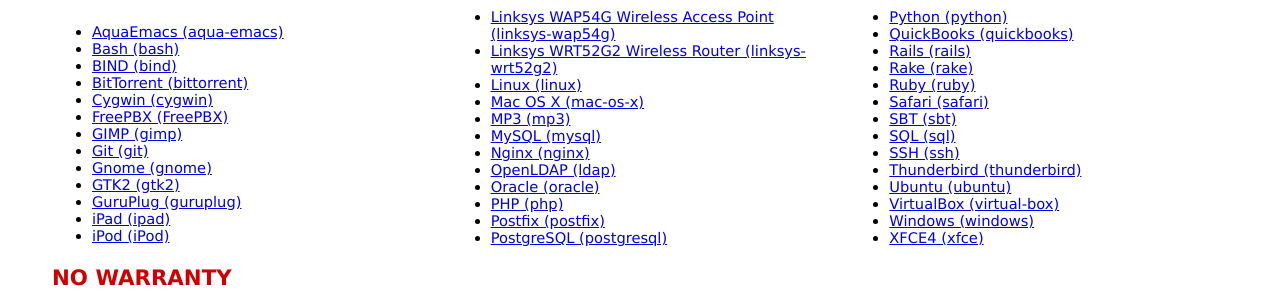
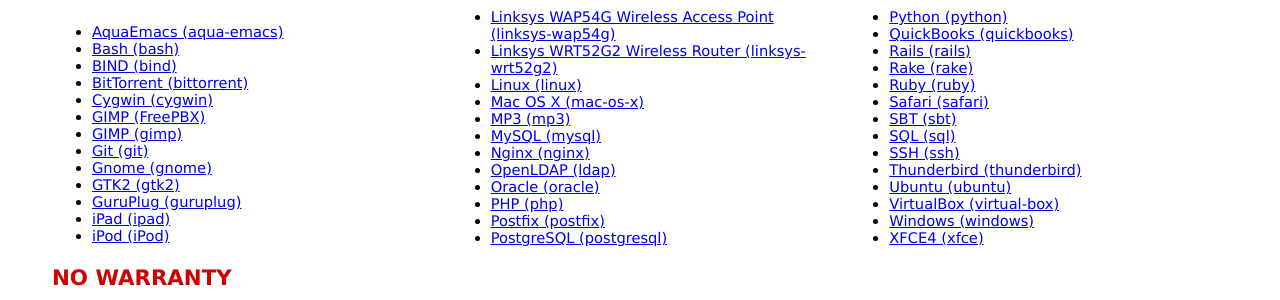
Before and after one commit to bmc/cheat-sheets, a Jekyll site: the page built from index.md, in a window 1280 px wide. Shown: the part 225-525 px from the top of the page. Built offline with Jekyll 4.4.1, drawn with Linux system fonts in a browser that asks for light colours.

Commit message:
Added metadata

```diff
--- a/_includes/index_partial.md
+++ b/_includes/index_partial.md
@@ -5,7 +5,7 @@
 * [BIND (bind)](bind.html)
 * [BitTorrent (bittorrent)](bittorrent.html)
 * [Cygwin (cygwin)](cygwin.html)
-* [FreePBX (FreePBX)](FreePBX.html)
+* [GIMP (FreePBX)](FreePBX.html)
 * [GIMP (gimp)](gimp.html)
 * [Git (git)](git.html)
 * [Gnome (gnome)](gnome.html)
```
Also changed, not shown: FreePBX.md (+5 -0 lines).
